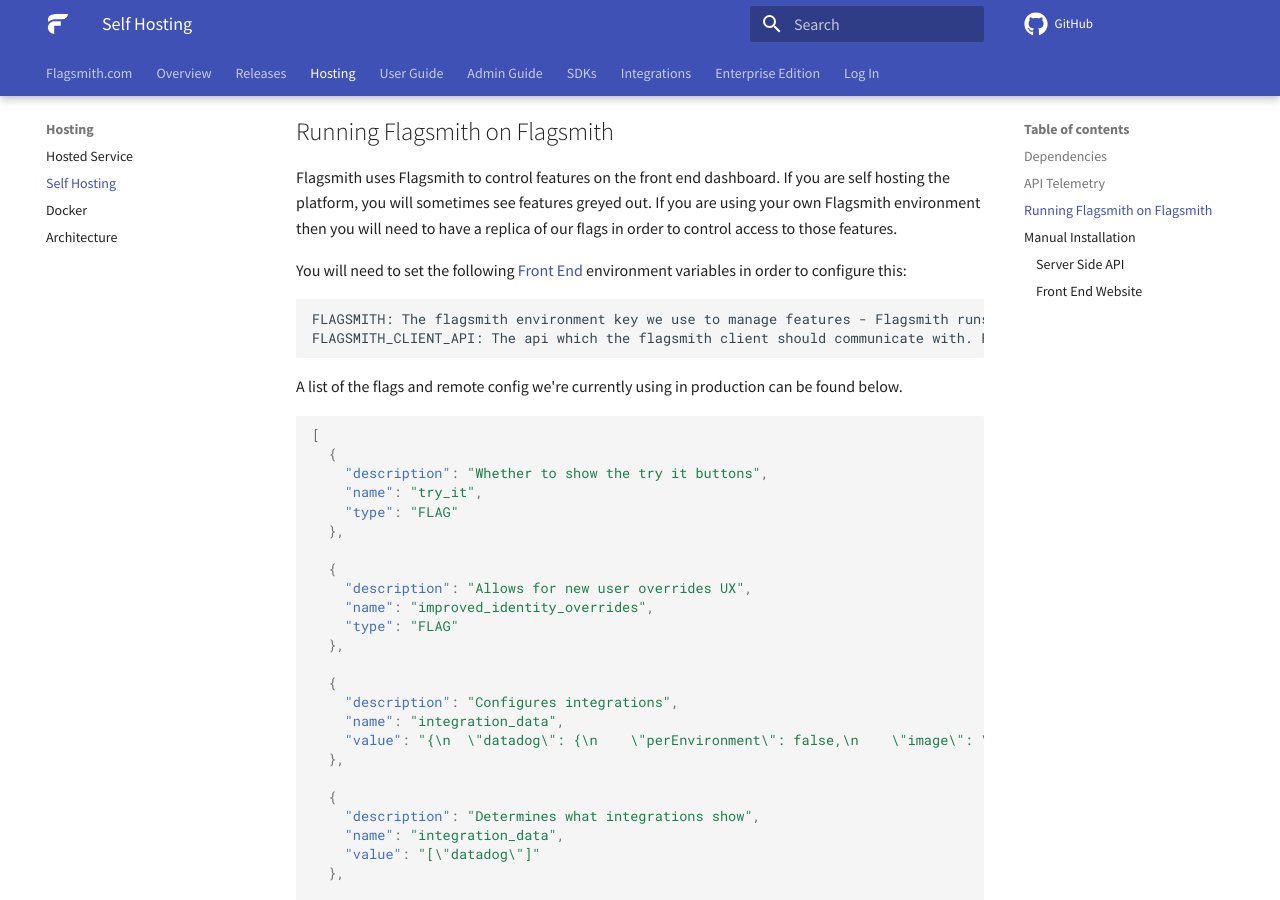
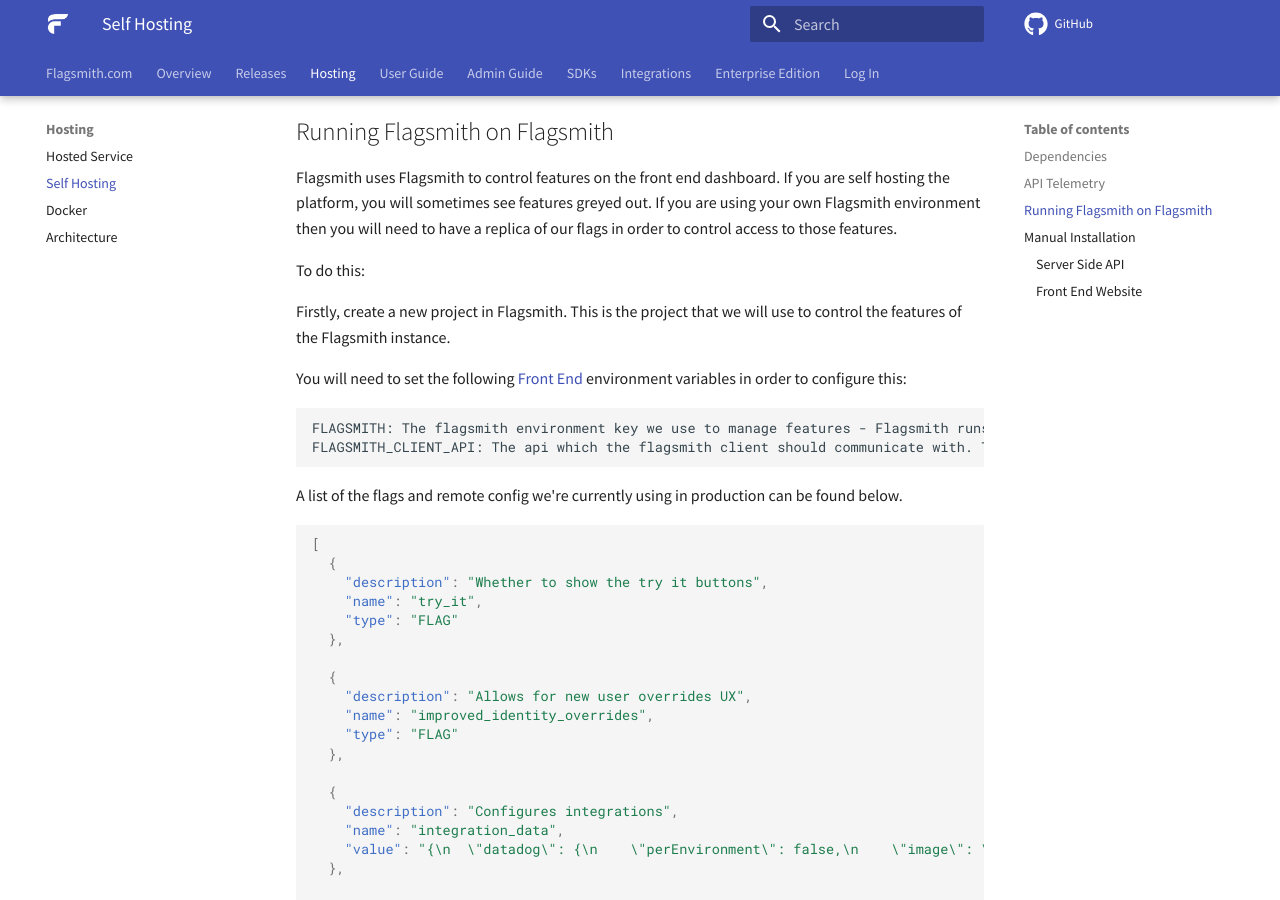
Before and after one commit to Flagsmith/flagsmith-docs, an MkDocs documentation site: the page built from docs/self-hosting.md, in a window 1280 px wide and 900 px high, scrolled down 1134 px. Built offline with MkDocs 1.6.1 and Material for MkDocs 9.7.7, drawn with Linux system fonts in a browser that asks for light colours; comment, search, counter and statistics services are not loaded.

Commit message:
More docs for self hosting

````diff
--- a/docs/self-hosting.md
+++ b/docs/self-hosting.md
@@ -39,11 +39,15 @@ We collect the following data on startup and then once every 8 hours per API ser
 
 Flagsmith uses Flagsmith to control features on the front end dashboard. If you are self hosting the platform, you will sometimes see features greyed out. If you are using your own Flagsmith environment then you will need to have a replica of our flags in order to control access to those features.
 
+To do this:
+
+Firstly, create a new project in Flagsmith. This is the project that we will use to control the features of the Flagsmith instance.
+
 You will need to set the following [Front End](https://github.com/Flagsmith/flagsmith-frontend) environment variables in order to configure this:
 
 ```bash
-FLAGSMITH: The flagsmith environment key we use to manage features - Flagsmith runs on Flagsmith.
-FLAGSMITH_CLIENT_API: The api which the flagsmith client should communicate with. Flagsmith runs on flagsmith. E.g. https://api.flagsmith.com/api/v1/.
+FLAGSMITH: The flagsmith environment key we use to manage features - Flagsmith runs on Flagsmith. This will be the API key for the project you created as instructed above.
+FLAGSMITH_CLIENT_API: The api which the flagsmith client should communicate with. This will most likely be the domain name of the Flagsmith API you are self hosting: Flagsmith runs on Flagsmith. E.g. https://api.flagsmith.com/api/v1/.
 ```
 
 A list of the flags and remote config we're currently using in production can be found below.
````
